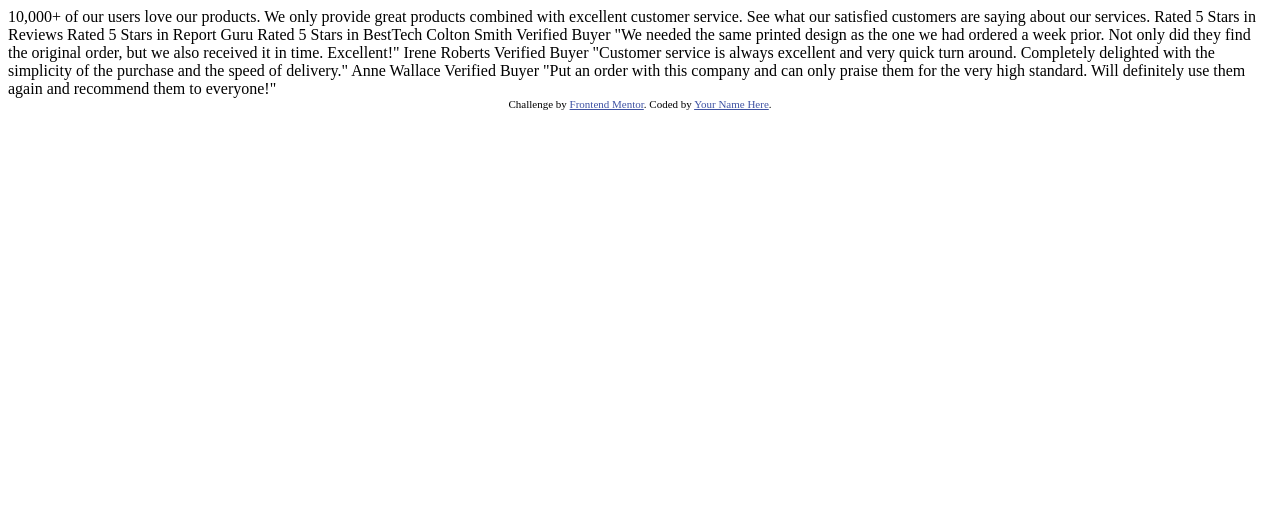
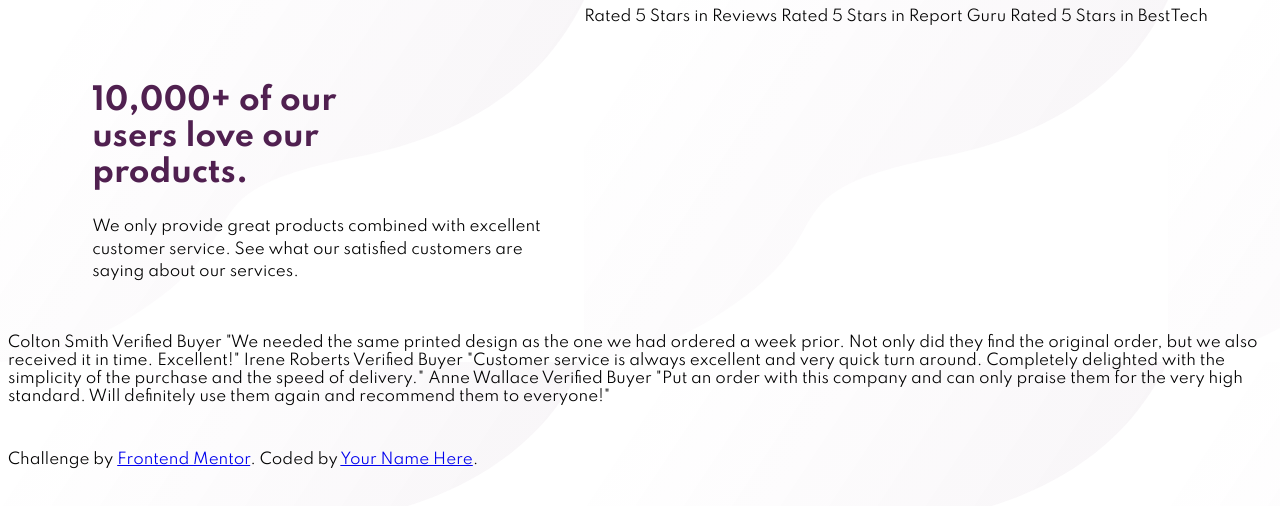
Before and after one commit to kushal-shekhar81/Social-proof-section-challenge, a plain HTML site: page index.html in a window 1280 px wide. Drawn offline with Linux system fonts and the light colour scheme.

Commit message:
Few changes in the first row, and background

```diff
--- a/index.html
+++ b/index.html
@@ -11,29 +11,39 @@
       sizes="32x32"
       href="./images/favicon-32x32.png"
     />
+    <link rel="stylesheet" href="styles.css" />
+    <link href="https://fonts.googleapis.com/css2?family=Spartan:wght@400;500;700&display=swap" rel="stylesheet">
 
     <title>Frontend Mentor | Social proof section</title>
 
     <!-- Feel free to remove these styles or customise in your own stylesheet 👍 -->
-    <style>
-      .attribution {
-        font-size: 11px;
-        text-align: center;
-      }
-      .attribution a {
-        color: hsl(228, 45%, 44%);
-      }
+
     </style>
   </head>
   <body>
-    10,000+ of our users love our products.
 
-    We only provide great products combined with excellent customer service.
-    See what our satisfied customers are saying about our services.
+    <div  class="container">
 
-    Rated 5 Stars in Reviews
-    Rated 5 Stars in Report Guru
-    Rated 5 Stars in BestTech
+      <div class="top-row-1">
+
+        <div class="col-1">
+          <h1 class="heading"> 10,000+ of our users love our products. </h1>
+          <div class="header-text">
+            We only provide great products combined with excellent customer service.
+            See what our satisfied customers are saying about our services.
+          </div>
+        </div>
+
+        <div class="col-2">
+          Rated 5 Stars in Reviews
+        Rated 5 Stars in Report Guru
+        Rated 5 Stars in BestTech
+        </div>
+
+
+
+      </div>
+
 
     Colton Smith
     Verified Buyer
@@ -50,6 +60,9 @@
     Verified Buyer
     "Put an order with this company and can only praise them for the very high
     standard. Will definitely use them again and recommend them to everyone!"
+    </div>
+
+
 
     <div class="attribution">
       Challenge by
--- /dev/null
+++ b/styles.css
@@ -0,0 +1,53 @@
+body {
+    font-size: 15px;
+    font-family: 'Spartan', sans-serif;
+    background-image: url("./images/bg-pattern-top-desktop.svg");
+
+}
+
+h1 {
+    color: hsl(300, 43%, 22%);
+}
+
+p {
+    color: hsl(303, 10%, 53%);
+}
+
+
+.container {
+    display: flex;
+    flex-direction: column;
+    justify-content: center;
+    align-items: center;
+    margin-bottom: 45px;
+}
+
+.top-row-1 {
+    text-align: center;
+
+}
+
+.heading {
+    margin: 75px 25px 25px 20px;
+}
+
+.header-text {
+    margin: 25px 25px 50px 20px;
+    line-height: 1.5;
+}
+
+@media only screen and (min-width: 1200px) {
+    .top-row-1 {
+        display: flex;
+    }
+
+    .col-1 {
+        width: 40vw;
+        text-align: left;
+    }
+
+    .heading {
+        margin-bottom: 0px;
+        width: 20vw;
+    }
+}
```
